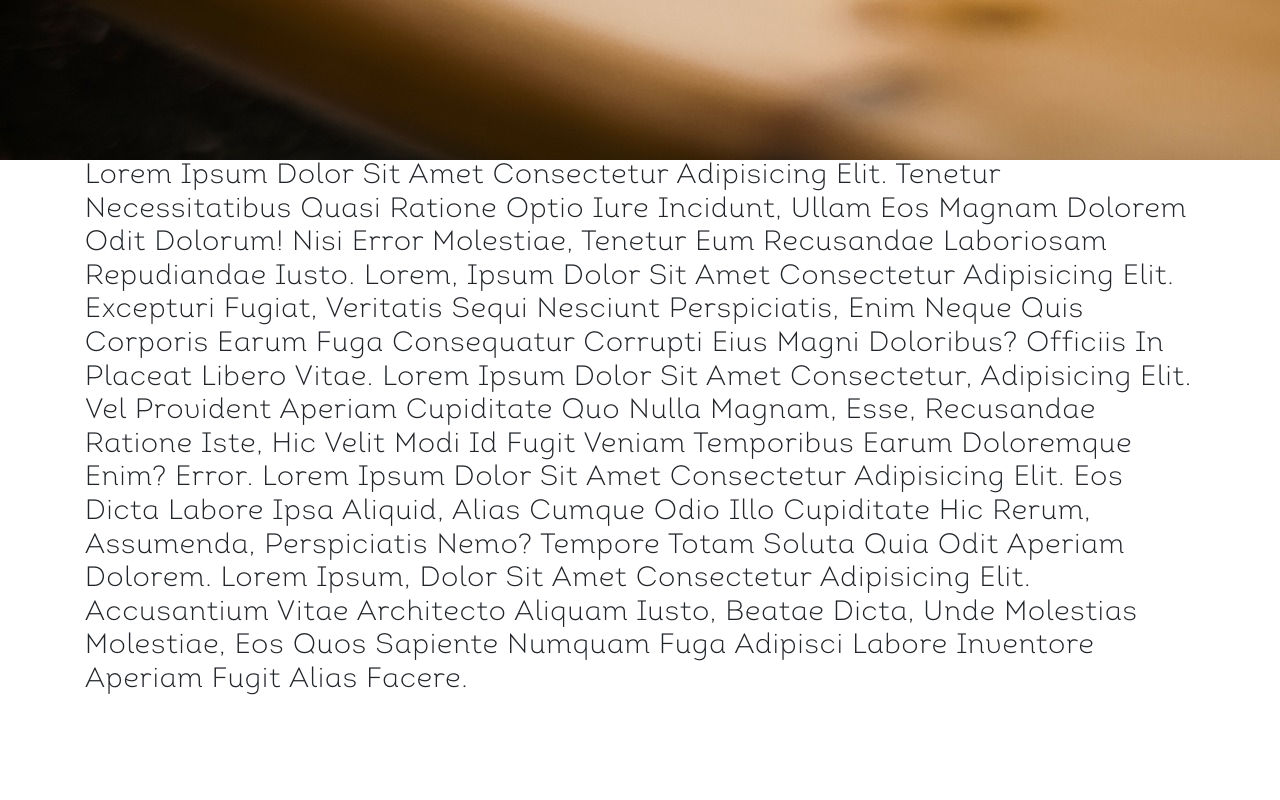
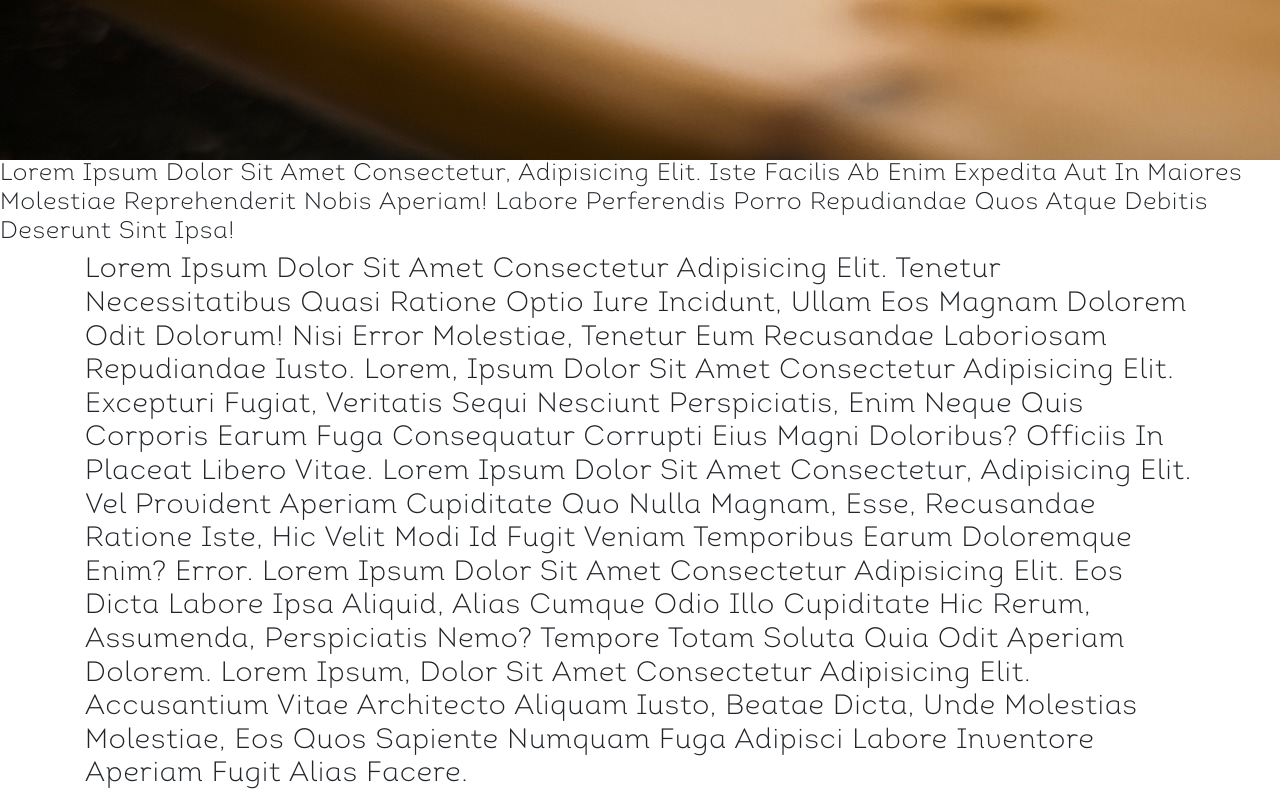
Before and after one commit to templateproduction/Restaurer, a plain HTML site: page index.html in a window 1280 px wide. Shown: the part 1120-1920 px from the top of the page. Before the commit the page ends 1826 px from the top, so only its background shows below. Drawn offline with Linux system fonts and the light colour scheme.

```diff
--- a/index.html
+++ b/index.html
@@ -68,6 +68,9 @@
     </header>
     <section>
         <img src="images/homeSlider.jpg" alt="" srcset="">
+        <h4>
+            Lorem ipsum dolor sit amet consectetur, adipisicing elit. Iste facilis ab enim expedita aut in maiores molestiae reprehenderit nobis aperiam! Labore perferendis porro repudiandae quos atque debitis deserunt sint ipsa!
+        </h4>
     </section>
     <section>
         <div class="container">
```
